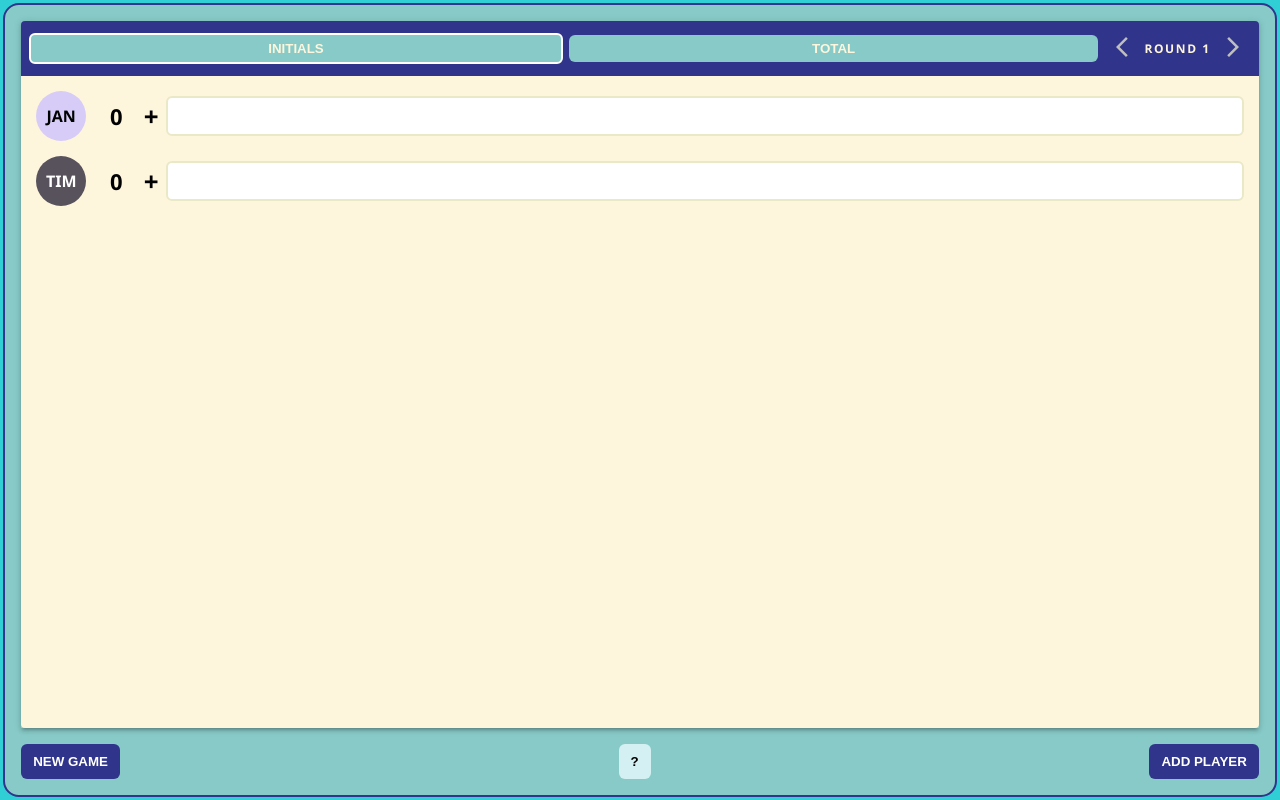
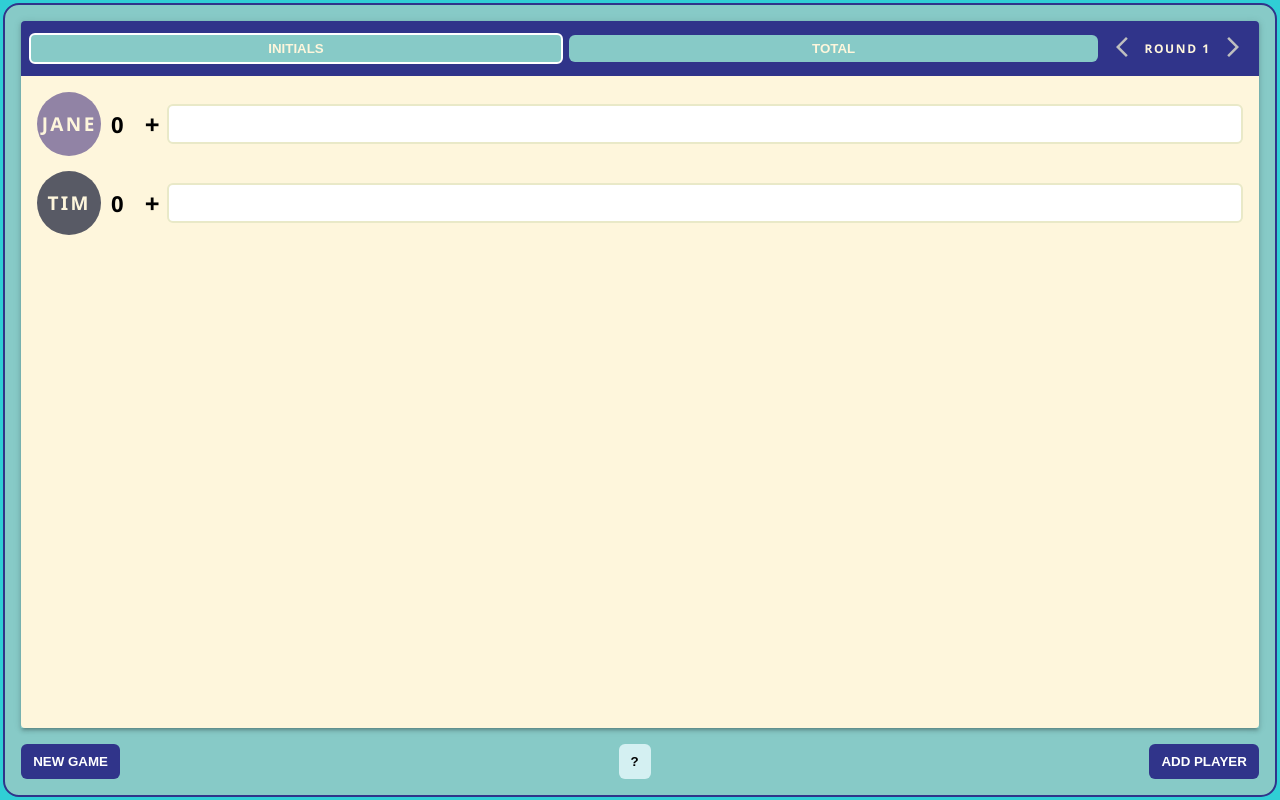
Before and after one commit to exp111/Flip7Score, an Angular app: page / in a window 1280 px wide. Built offline with nearby package versions, Linux system fonts and the light colour scheme.

Commit message:
player avatar

```diff
--- a/src/app/app.html
+++ b/src/app/app.html
@@ -21,14 +21,14 @@
 
     <div class="players">
       <div class="player-row">
-        <div class="avatar">JAN</div>
+        <div class="avatar" [style.background]="'#9183A5'">JANE</div>
         <div class="score">0</div>
         <div class="plus">+</div>
         <input class="input" type="text"/>
       </div>
 
       <div class="player-row">
-        <div class="avatar dark">TIM</div>
+        <div class="avatar" [style.background]="'#585A65'">TIM</div>
         <div class="score">0</div>
         <div class="plus">+</div>
         <input class="input" type="text"/>
--- a/src/app/app.scss
+++ b/src/app/app.scss
@@ -95,7 +95,7 @@ $accent: #F9DD69;
 .players {
   background: $panel;
   flex-grow: 1;
-  padding: 15px;
+  padding: 16px;
   border-radius: 0 0 4px 4px;
 
   .player-row {
@@ -106,19 +106,18 @@ $accent: #F9DD69;
   }
 
   .avatar {
-    width: 50px;
-    height: 50px;
-    background: #d7ccf7;
+    width: 4rem;
+    height: 4rem;
+    // round
     border-radius: 50%;
     display: flex;
     align-items: center;
     justify-content: center;
+    // font
     font-weight: bold;
-  }
-
-  .avatar.dark {
-    background: #57525c;
-    color: white;
+    color: $panel;
+    font-size: 19px;
+    letter-spacing: 0.15rem;
   }
 
   .score {
--- a/src/app/app.ts
+++ b/src/app/app.ts
@@ -8,5 +8,4 @@ import { RouterOutlet } from '@angular/router';
   styleUrl: './app.scss'
 })
 export class App {
-  protected readonly title = signal('Flip7');
 }
```
